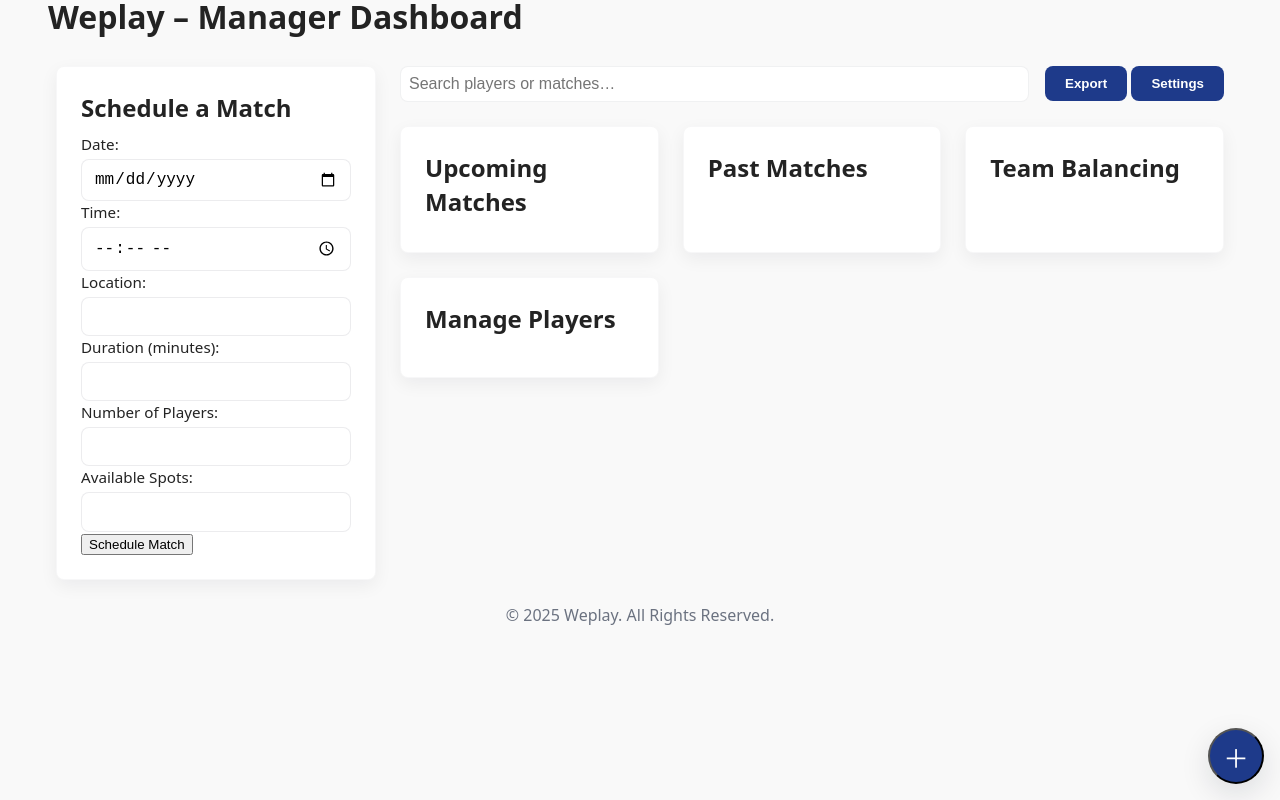
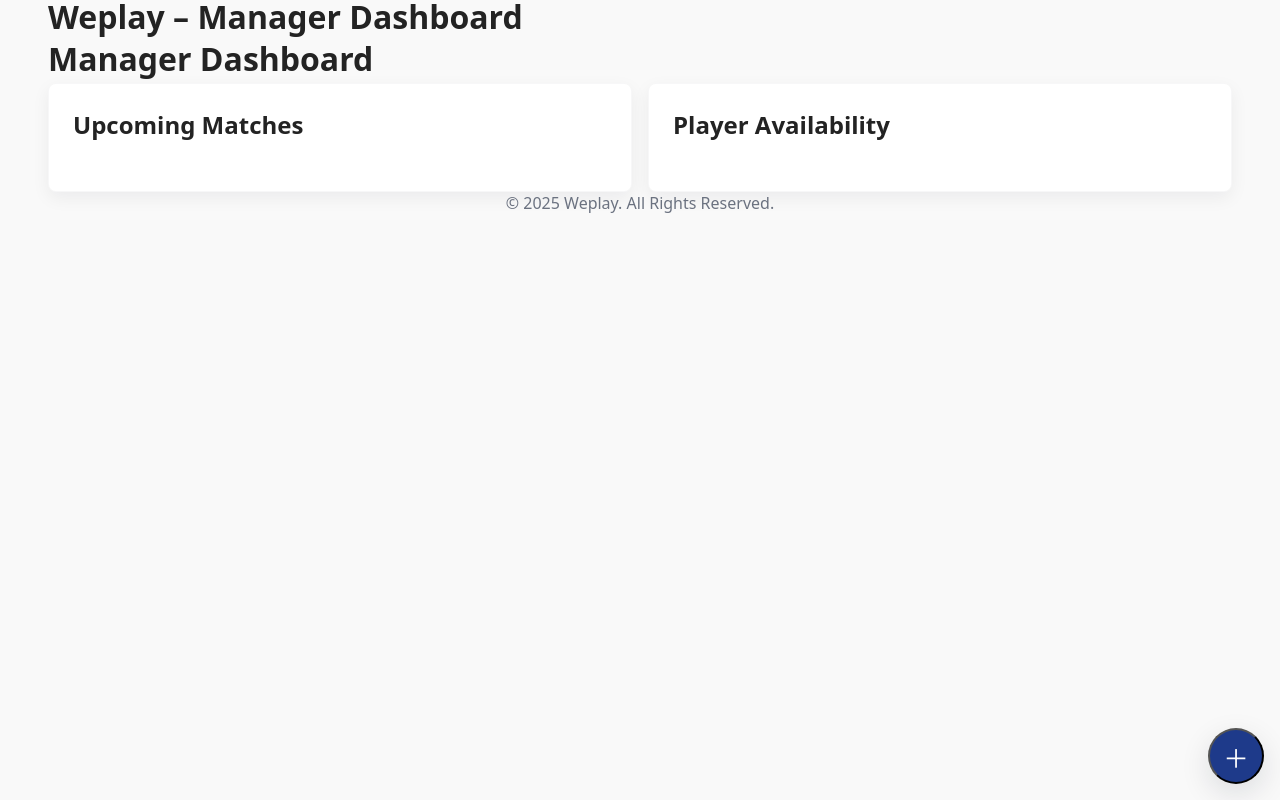
Before and after one commit to PaulHenriB/football-mvp, a website: page frontend/manager_dashboard.html in a window 1280 px wide. Drawn offline with Linux system fonts and the light colour scheme.

Commit message:
Update manager_dashboard.html

```diff
--- a/frontend/manager_dashboard.html
+++ b/frontend/manager_dashboard.html
@@ -23,92 +23,54 @@
     <h1> Weplay – Manager Dashboard</h1>
   </header>
 
-  <main class="dashboard container" id="manager-dashboard">
-    <div class="dashboard__grid">
-      <!-- Sidebar -->
-      <aside class="sidebar">
-        <section class="card" aria-labelledby="schedule-title">
-          <h2 id="schedule-title">Schedule a Match</h2>
+  <main class="container">
+    <h1>Manager Dashboard</h1>
 
-          <!-- wrapper to hold the form in desktop. Manager JS will move form into modal on mobile open -->
-          <div id="match-form-wrapper">
-            <form id="match-form" class="form-grid">
-              <label for="match-date">Date:</label>
-              <input type="date" id="match-date" required />
+    <section class="card-grid">
+      <!-- Example dashboard widgets -->
+      <div class="card">
+        <div class="card__header">
+          <h2>Upcoming Matches</h2>
+        </div>
+        <div id="dashboard-upcoming"></div>
+      </div>
 
-              <label for="match-time">Time:</label>
-              <input type="time" id="match-time" required />
-
-              <label for="match-location">Location:</label>
-              <input type="text" id="match-location" required />
-
-              <label for="match-duration">Duration (minutes):</label>
-              <input type="number" id="match-duration" min="30" step="5" required />
-
-              <label for="match-players">Number of Players:</label>
-              <input type="number" id="match-players" min="2" required />
-
-              <label for="match-spots">Available Spots:</label>
-              <input type="number" id="match-spots" min="2" required />
-
-              <button type="submit" class="primary-btn">Schedule Match</button>
-            </form>
-          </div>
-        </section>
-      </aside>
-
-      <!-- Main Area -->
-      <section class="main">
-        <div class="controls">
-          <input type="search" class="search" placeholder="Search players or matches…" aria-label="Search" />
-          <div class="action-btns">
-            <button class="btn" type="button">Export</button>
-            <button class="btn" type="button">Settings</button>
-          </div>
+      <div class="card">
+        <div class="card__header">
+          <h2>Player Availability</h2>
         </div>
-
-        <div class="cards-grid">
-          <section id="upcoming-matches" class="card match-list">
-            <h2>Upcoming Matches</h2>
-            <div id="upcoming-list" aria-live="polite"></div>
-          </section>
-
-          <section id="past-matches" class="card match-list">
-            <h2>Past Matches</h2>
-            <div id="past-list" aria-live="polite"></div>
-          </section>
-
-          <section id="team-balancing" class="card">
-            <h2>Team Balancing</h2>
-            <a href="team-balancer.html" class="btn" id="team-balancer-link" style="display: none;">Open Team Balancer</a>
-            <div id="team-results" class="team-results"></div>
-          </section>
-
-          <section id="player-management" class="card">
-            <h2>Manage Players</h2>
-            <ul id="player-list" class="player-list"></ul>
-          </section>
-        </div>
-      </section>
-    </div>
+        <div id="dashboard-availability"></div>
+      </div>
+    </section>
   </main>
 
-  <!-- Reusable Modal: target for schedule form on mobile -->
-  <div id="modal-schedule" class="modal" role="dialog" aria-modal="true" aria-hidden="true" aria-labelledby="modal-schedule-title">
-    <div class="modal__dialog" role="document">
-      <button class="modal__close" data-modal-close aria-label="Close dialog">&times;</button>
-      <h3 id="modal-schedule-title" class="modal__title">Schedule a Match</h3>
-      <div class="modal__body">
-        <!-- The schedule form (match-form) will be moved here dynamically when modal opens on mobile -->
-      </div>
-      <div class="modal__footer">
-        <button type="button" class="btn" data-modal-close>Cancel</button>
-      </div>
+  <!-- Floating Action Button (FAB) -->
+  <button class="fab" data-modal-target="#scheduleModal">＋</button>
+
+  <!-- Modal for scheduling -->
+  <div id="scheduleModal" class="modal" aria-hidden="true">
+    <div class="modal__overlay" data-modal-close></div>
+    <div class="modal__content" role="dialog" aria-modal="true">
+      <button class="modal__close" data-modal-close>&times;</button>
+      <h2>Schedule a Match</h2>
+      <form id="schedule-form">
+        <div class="form-group">
+          <label for="matchName">Match Name</label>
+          <input type="text" id="matchName" name="matchName" required />
+        </div>
+        <div class="form-group">
+          <label for="matchDate">Date</label>
+          <input type="date" id="matchDate" name="matchDate" required />
+        </div>
+        <div class="form-group">
+          <label for="matchLocation">Location</label>
+          <input type="text" id="matchLocation" name="matchLocation" required />
+        </div>
+        <button type="submit" class="btn">Save</button>
+      </form>
     </div>
   </div>
 
-  <!-- FAB (mobile) - uses data-modal-target to open the reusable modal -->
-  <button class="fab primary-btn" data-modal-target="#modal-schedule" aria-label="Schedule match">＋</button>
 
   <footer class="container text-center">
     <p class="text-muted">&copy; 2025 Weplay. All Rights Reserved.</p>
```
